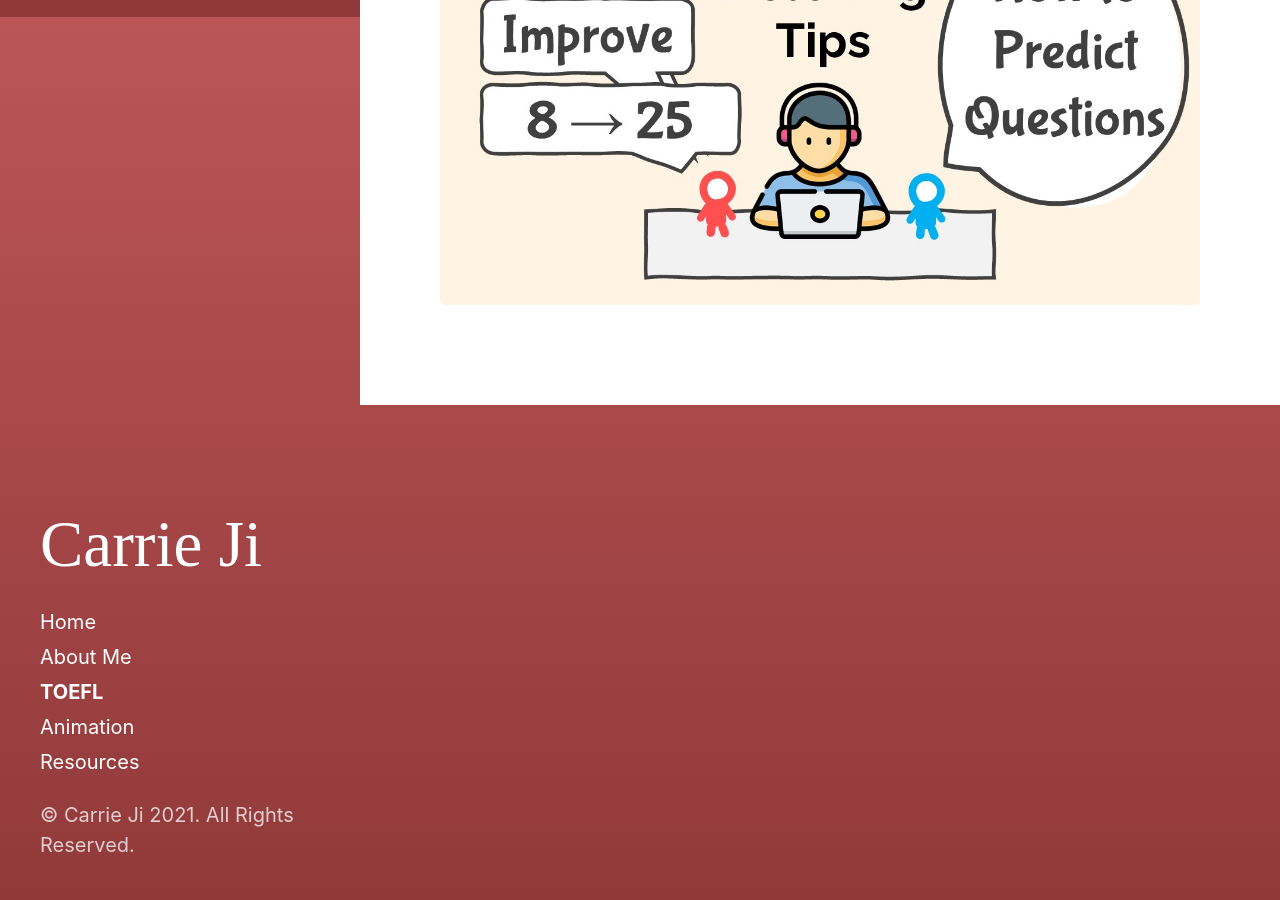
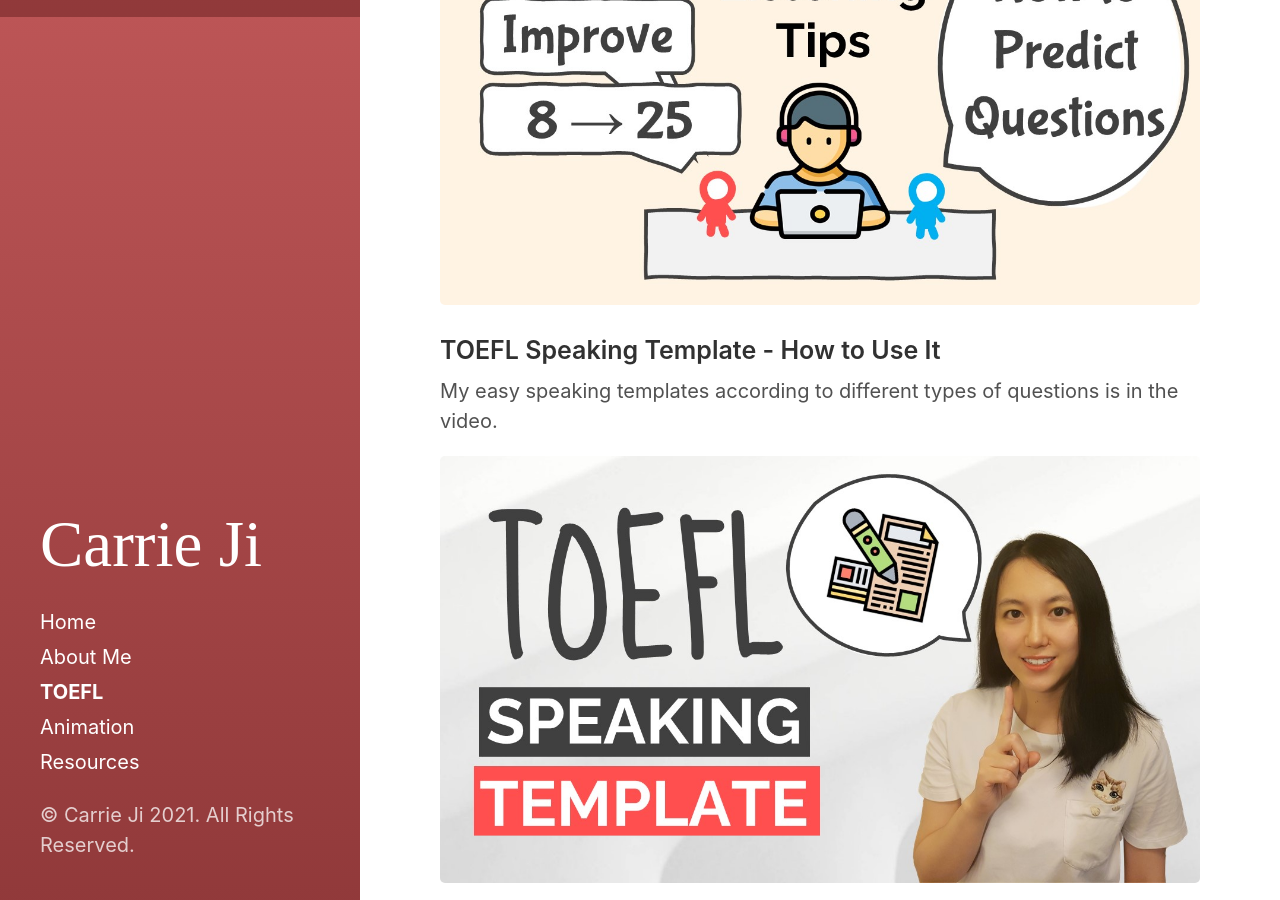
Before and after one commit to carrieji/carrieji.github.io, a Jekyll site: the page built from category/TOEFL.md, in a window 1280 px wide and 900 px high, scrolled down 1783 px. Built offline with Jekyll 4.4.1, drawn with Linux system fonts in a browser that asks for light colours.

Commit message:
speaking

```diff
--- a/category/TOEFL.md
+++ b/category/TOEFL.md
@@ -23,3 +23,10 @@
 I shared my listening tips and strategies to predict TOEFL listening questions. There are examples to prove my listening strategies and how I improved my listening score from 8 to 25.
 
 <a href="https://youtu.be/p1s6GB7ByWM" target="_blank"><img src="/assets/images/thumbnail/toefl_listening_8_to_25_thumbnail.jpg" alt="TOEFL Listening Tips To Predict Questions: How I Improved Score from 8 to 25"></a>
+
+
+### TOEFL Speaking Template - How to Use It
+
+My easy speaking templates according to different types of questions is in the video.
+
+<a href="https://youtu.be/YnGauEuDRDQ" target="_blank"><img src="/assets/images/thumbnail/toefl_speaking_template_thumbnail.jpg" alt="TOEFL Speaking Template - How to Use It"></a>
```
Also changed, not shown: assets/images/thumbnail/toefl_speaking_template_thumbnail.jpg (added).
